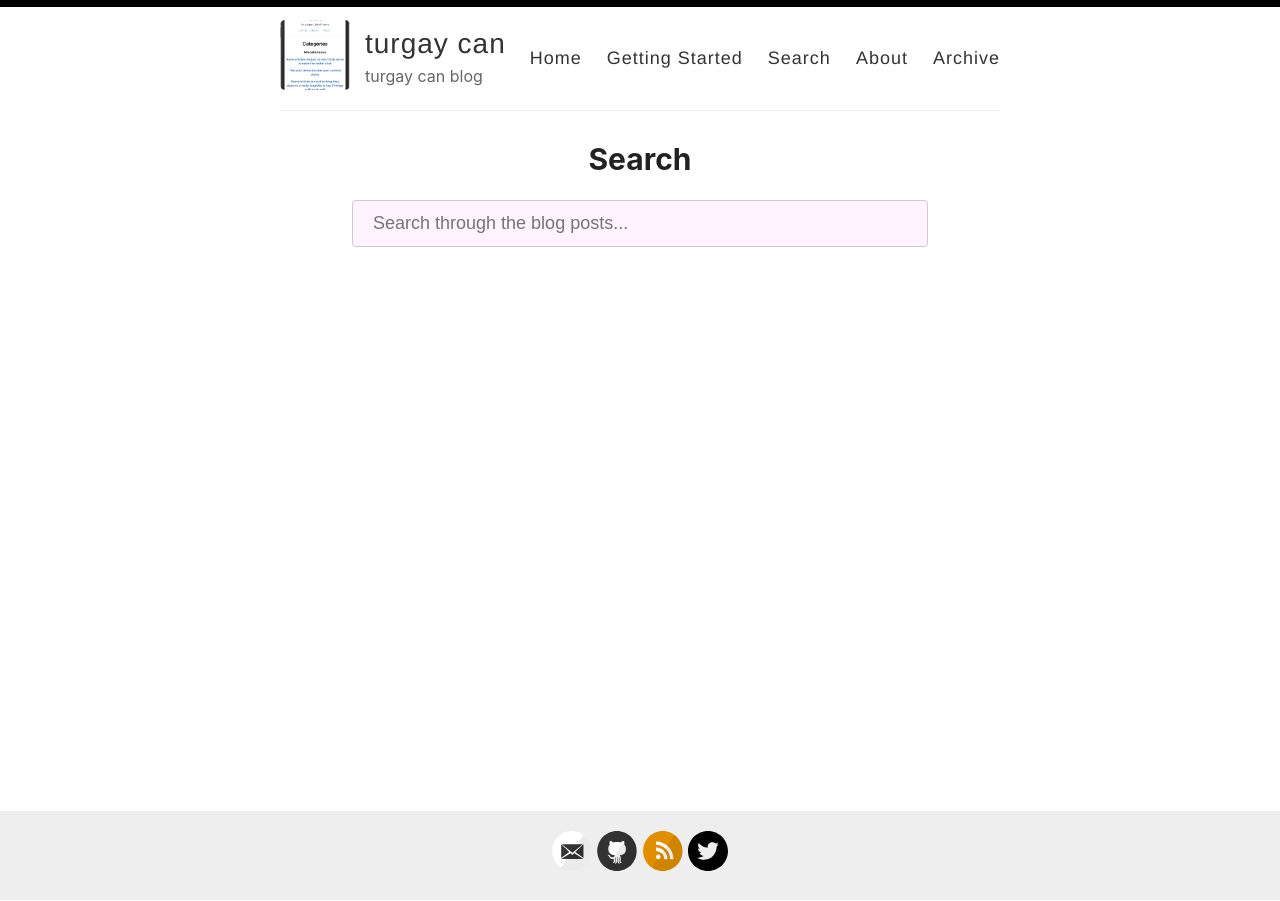
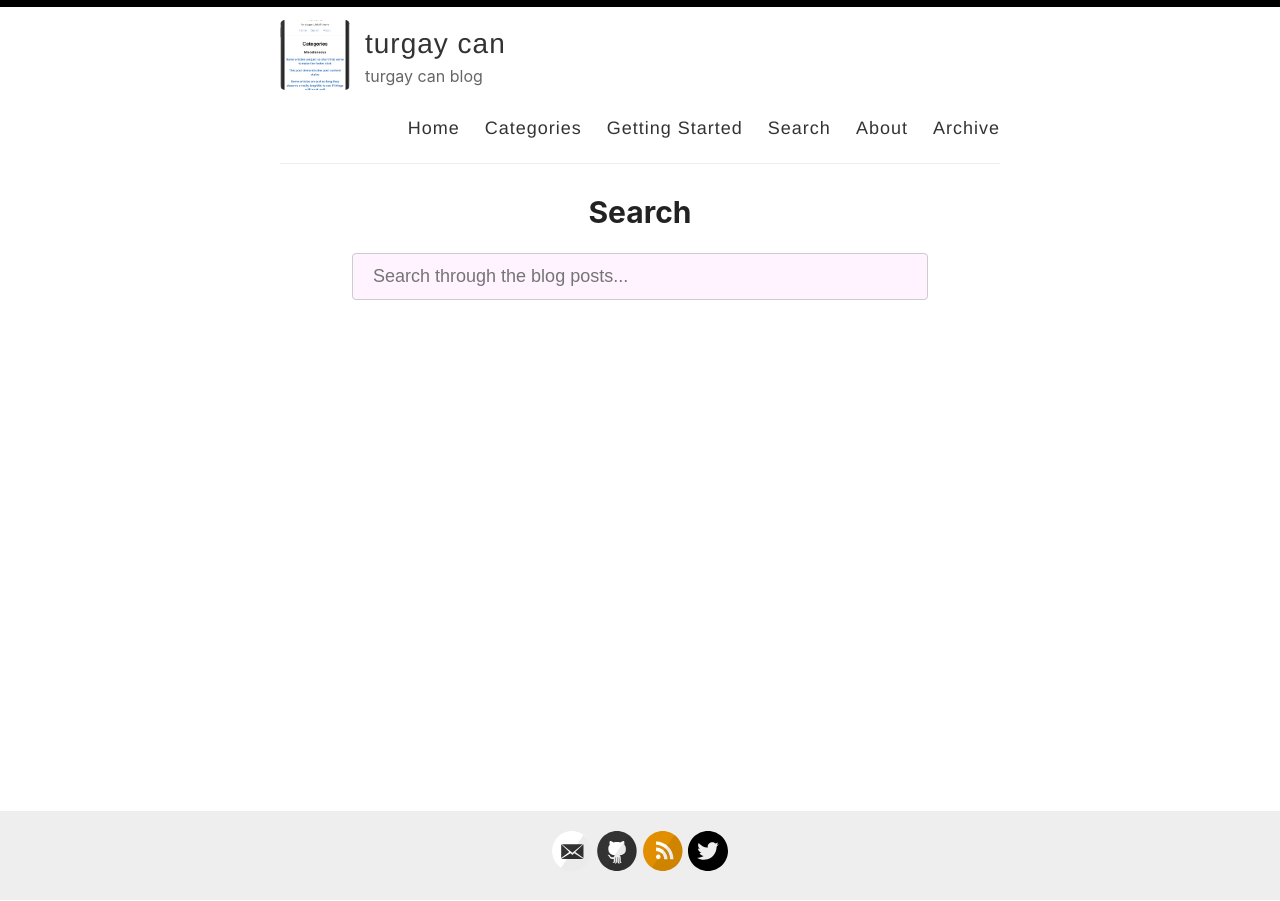
Before and after one commit to turgaycan/turgaycan.com, a Jekyll site: the page built from _pages/search.md, in a window 1280 px wide. Built offline with Jekyll 4.4.1, drawn with Linux system fonts in a browser that asks for light colours.

Commit message:
Updat config and add net nav menu item.

```diff
--- a/_config.yml
+++ b/_config.yml
@@ -88,7 +88,7 @@ plugins:
 
 include: ['_pages']
 
-paginate: 6
+paginate: 10
 paginate_path: /page:num/
 
 # Exclude these files from your production _site
--- a/_layouts/default.html
+++ b/_layouts/default.html
@@ -29,6 +29,7 @@
 
             <nav>
               <a href="{{ site.baseurl }}/">Home</a>
+              <a href="{{ site.baseurl }}/categories">Categories</a>
               <a href="{{ site.baseurl }}/getting-started">Getting Started</a>
               <a href="{{ site.baseurl }}/search">Search</a>
               <a href="{{ site.baseurl }}/about">About</a>
```
